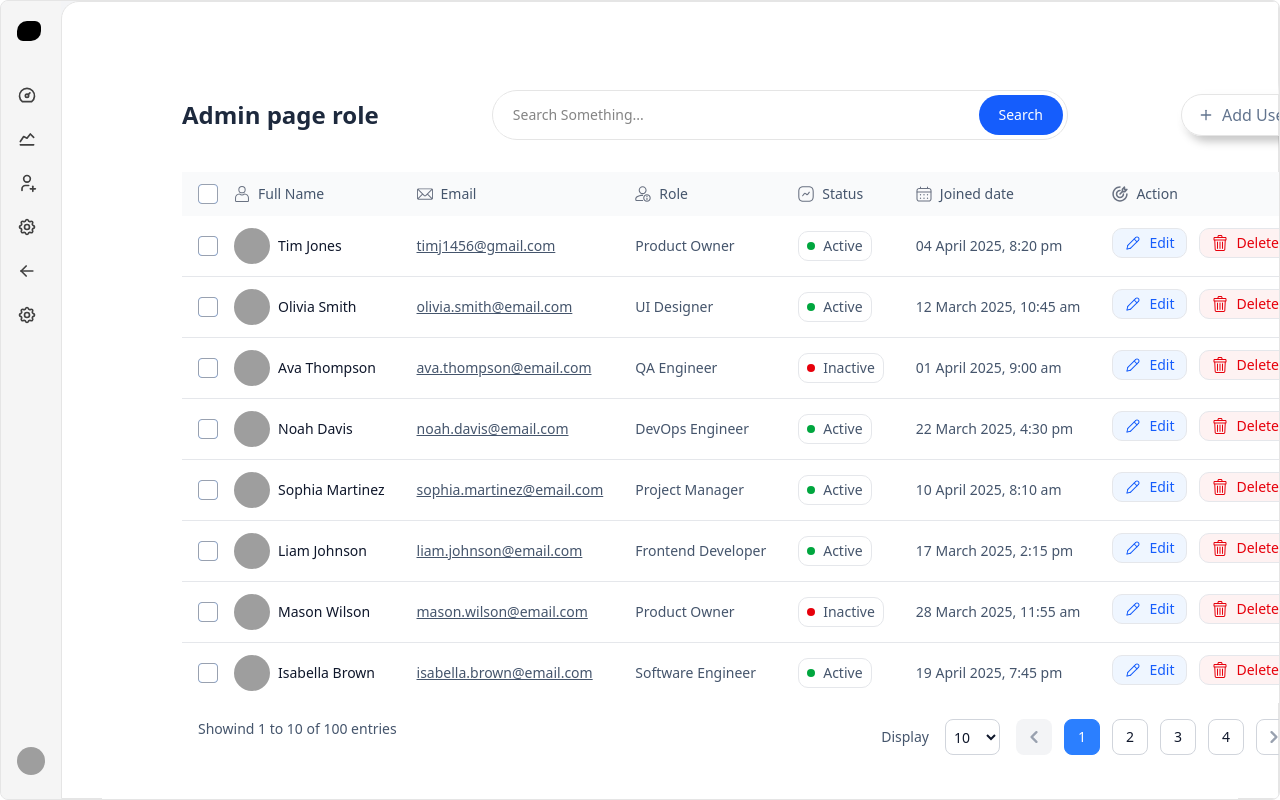
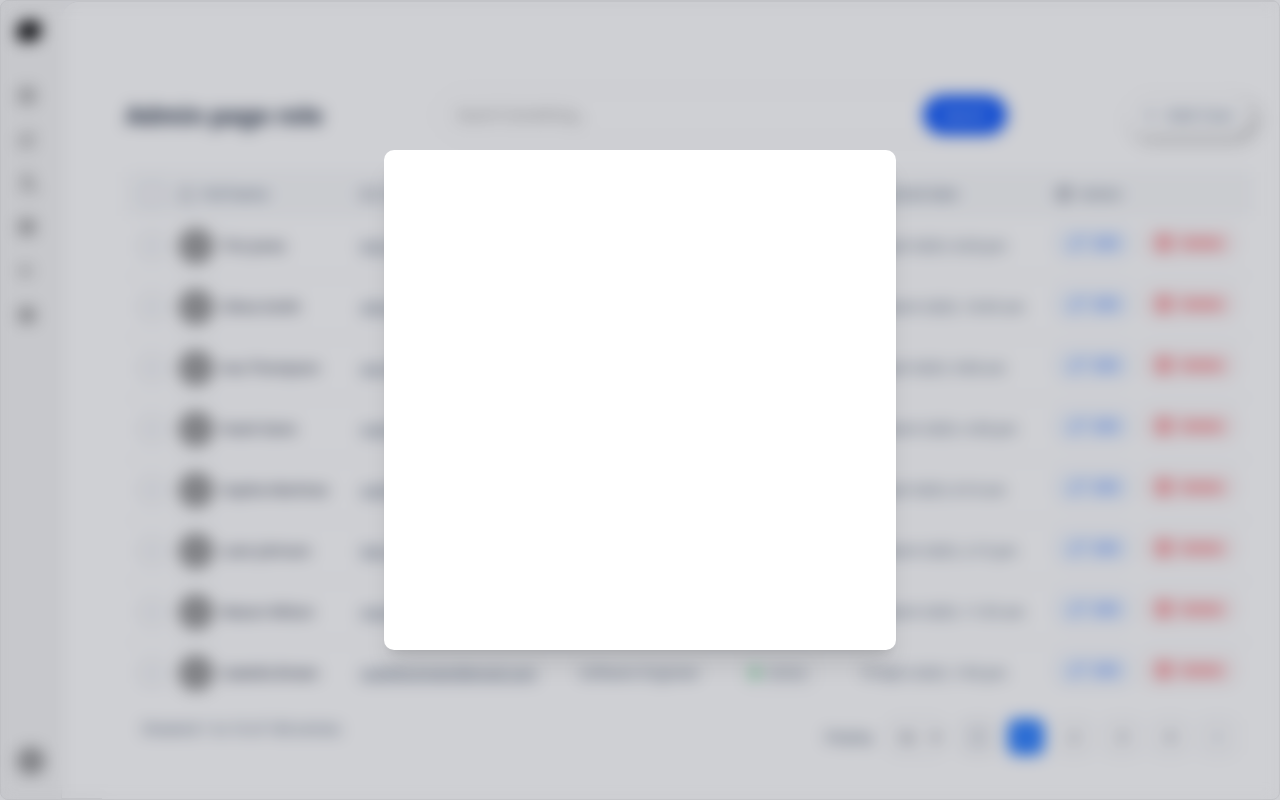
Before and after one commit to Hitesh-malik/lms-repo-ai-comp, a Next.js app: page /addUser in a window 1280 px wide. Built offline with nearby package versions, Linux system fonts and the light colour scheme; grey boxes are pictures that could not be loaded.

Commit message:
Refactor CommonModal to accept children for dynamic content and update AddUserPage to include a flexible modal structure. Adjust styles for improved layout consistency.

```diff
--- a/src/app/(admin)/addUser/page.tsx
+++ b/src/app/(admin)/addUser/page.tsx
@@ -11,7 +11,7 @@ export default function AddUserPage() {
   };
   return (
     <main className="min-h-screen bg-white">
-      <div className="mx-auto max-w-5xl px-6 pt-10 flex flex-col gap-6 flex-wrap">
+      <div className="px-6 pt-10 flex flex-col gap-6 flex-wrap">
         <div className="flex items-center justify-between">
           <h1 className="text-2xl font-semibold text-slate-800">
             Admin page role
@@ -21,7 +21,9 @@ export default function AddUserPage() {
         </div>
         <Table />
       </div>
-      <CommonModal isOpen={open} setIsOpen={setOpen} />
+      <CommonModal isOpen={open} setIsOpen={setOpen}>
+        <div className="flex flex-col gap-4"></div>
+      </CommonModal>
     </main>
   );
 }
--- a/src/components/Common/modal.tsx
+++ b/src/components/Common/modal.tsx
@@ -1,58 +1,33 @@
 import { AnimatePresence, motion } from "framer-motion";
-import { Dispatch, SetStateAction, useState } from "react";
-import { FiAlertCircle } from "react-icons/fi";
+import { Dispatch, SetStateAction } from "react";
 
 export default function CommonModal({
   isOpen,
   setIsOpen,
+  children,
 }: {
   isOpen: boolean;
   setIsOpen: Dispatch<SetStateAction<boolean>>;
+  children: React.ReactNode;
 }) {
   return (
     <AnimatePresence>
-      {isOpen && (
+      {true && (
         <motion.div
           initial={{ opacity: 0 }}
           animate={{ opacity: 1 }}
           exit={{ opacity: 0 }}
           onClick={() => setIsOpen(false)}
-          className="bg-slate-900/20 backdrop-blur p-8 fixed inset-0 z-50 grid place-items-center overflow-y-scroll cursor-pointer"
+          className="bg-slate-900/20 backdrop-blur p-8 fixed inset-0 z-50 grid place-items-center overflow-y-scroll  "
         >
           <motion.div
             initial={{ scale: 0, rotate: "12.5deg" }}
             animate={{ scale: 1, rotate: "0deg" }}
             exit={{ scale: 0, rotate: "0deg" }}
             onClick={(e) => e.stopPropagation()}
-            className="bg-gradient-to-br from-violet-600 to-indigo-600 text-white p-6 rounded-lg w-full max-w-lg shadow-xl cursor-default relative overflow-hidden"
+            className="min-h-[500px] bg-white text-white p-6 rounded-lg w-full max-w-lg shadow-xl cursor-default relative overflow-hidden"
           >
-            <FiAlertCircle className="text-white/10 rotate-12 text-[250px] absolute z-0 -top-24 -left-24" />
-            <div className="relative z-10">
-              <div className="bg-white w-16 h-16 mb-2 rounded-full text-3xl text-indigo-600 grid place-items-center mx-auto">
-                <FiAlertCircle />
-              </div>
-              <h3 className="text-3xl font-bold text-center mb-2">
-                One more thing!
-              </h3>
-              <p className="text-center mb-6">
-                Lorem ipsum dolor sit amet consectetur adipisicing elit. Id
-                aperiam vitae, sapiente ducimus eveniet in velit.
-              </p>
-              <div className="flex gap-2">
-                <button
-                  onClick={() => setIsOpen(false)}
-                  className="bg-transparent hover:bg-white/10 transition-colors text-white font-semibold w-full py-2 rounded"
-                >
-                  Nah, go back
-                </button>
-                <button
-                  onClick={() => setIsOpen(false)}
-                  className="bg-white hover:opacity-90 transition-opacity text-indigo-600 font-semibold w-full py-2 rounded"
-                >
-                  Understood!
-                </button>
-              </div>
-            </div>
+            {children}
           </motion.div>
         </motion.div>
       )}
```
